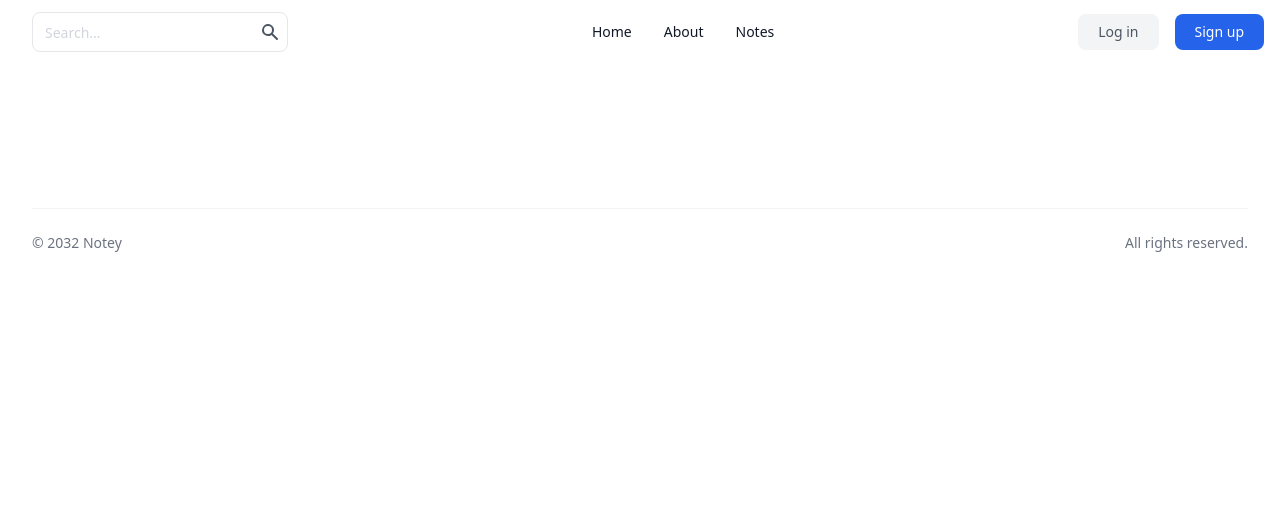
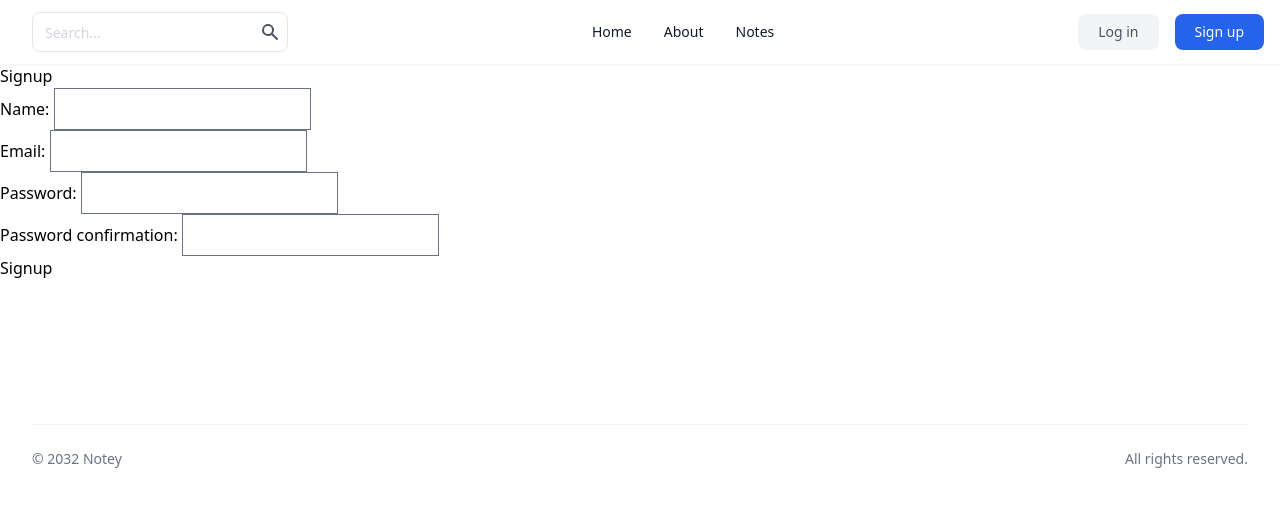
Before and after one commit to archivefarhan/notey-frontend, a React (Vite) app: page /signup in a window 1280 px wide. Shown: the top 506 px of the page. Built offline with nearby package versions, Linux system fonts and the light colour scheme.

Commit message:
signup added and axios installed

```diff
--- a/package.json
+++ b/package.json
@@ -10,6 +10,7 @@
   },
   "dependencies": {
     "@tailwindcss/forms": "^0.5.3",
+    "axios": "^1.3.4",
     "localforage": "^1.10.0",
     "match-sorter": "^6.3.1",
     "react": "^18.2.0",
--- a/src/App.jsx
+++ b/src/App.jsx
@@ -4,6 +4,7 @@
 import { Header } from "./Header";
 import { Home } from "./Home";
 import { Notes } from "./Notes";
+import { Signup } from "./Signup";
 
 function App() {
   return (
@@ -14,6 +15,7 @@
           <Route path="/" element={<Home />} />
           <Route path="/notes" element={<Notes />} />
           <Route path="/about" element={<About />} />
+          <Route path="/signup" element={<Signup />} />
         </Routes>
       </BrowserRouter>
       <Footer />
--- /dev/null
+++ b/src/Signup.jsx
@@ -0,0 +1,49 @@
+import axios from "axios";
+import { useState } from "react";
+
+export function Signup() {
+  const [errors, setErrors] = useState([]);
+
+  const handleSubmit = (event) => {
+    event.preventDefault();
+    setErrors([]);
+    const params = new FormData(event.target);
+    axios
+      .post("http://localhost:3000/users", params)
+      .then((response) => {
+        console.log(response.data);
+        event.target.reset();
+        window.location.href = "/";
+      })
+      .catch((error) => {
+        console.log(error.response.data.errors);
+        setErrors(error.response.data.errors);
+      });
+  };
+
+  return (
+    <div id="signup">
+      <h1>Signup</h1>
+      <ul>
+        {errors.map((error) => (
+          <li key={error}>{error}</li>
+        ))}
+      </ul>
+      <form onSubmit={handleSubmit}>
+        <div>
+          Name: <input name="name" type="text" />
+        </div>
+        <div>
+          Email: <input name="email" type="email" />
+        </div>
+        <div>
+          Password: <input name="password" type="password" />
+        </div>
+        <div>
+          Password confirmation: <input name="password_confirmation" type="password" />
+        </div>
+        <button type="submit">Signup</button>
+      </form>
+    </div>
+  );
+}
```
Also changed, not shown: 1 other file (tests, documents, lock files or other folders).
